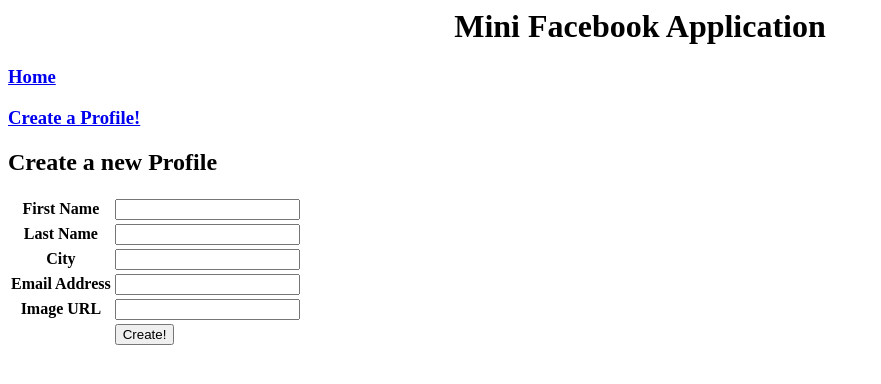
After one commit to sammystriker/CS_108, a Django app: page /mini_fb/create_profile in a window 1280 px wide. The commit adds this page. Shown: the top 384 px of the page, without its empty margins (0-881 px from the left). Run offline with Django 3.2, Linux system fonts and the light colour scheme.

Commit message:
Added update and status compatability

```diff
--- a/cs108/settings.py
+++ b/cs108/settings.py
@@ -109,7 +109,7 @@
 
 LANGUAGE_CODE = 'en-us'
 
-TIME_ZONE = 'UTC'
+TIME_ZONE = 'America/New_York'
 
 USE_I18N = True
 
--- /dev/null
+++ b/mini_fb/forms.py
@@ -0,0 +1,32 @@
+from django import forms
+from .models import Profile, StatusMessage
+
+class CreateProfileForm(forms.ModelForm):
+    ''' A form for creating a profile '''
+    firstN = forms.CharField(label="First Name", required=True)
+    lastN = forms.CharField(label="Last Name", required=True)
+    city = forms.CharField(label="City", required=True)
+    email = forms.CharField(label="Email Address", required=True)
+    image_url = forms.URLField(label="Image URL", required=True)
+
+    class Meta:
+        model= Profile
+        fields = ['firstN','lastN','city','email','image_url']
+
+
+class UpdateProfileForm(forms.ModelForm):
+
+    city = forms.CharField(label="City", required=True)
+    email = forms.CharField(label="Email Address", required=True)
+    image_url = forms.URLField(label="Image URL", required=True)
+
+    class Meta:
+        model= Profile
+        fields = ['city','email','image_url']
+
+class CreateStatusMessageForm(forms.ModelForm):
+    message = forms.Textarea()
+
+    class Meta:
+        model= StatusMessage
+        fields = ['message']
--- a/mini_fb/models.py
+++ b/mini_fb/models.py
@@ -1,15 +1,16 @@
 from django.db import models
+from django.urls import reverse
 
 # Create your models here.
 
 
 class Profile(models.Model):
     '''Profile for a a person '''
-    firstN = models.TextField(blank=False)
-    lastN = models.TextField(blank=False)
-    city = models.TextField(blank=False)
-    email = models.TextField(blank=False)
-    image_url = models.URLField(blank=True)
+    firstN = models.TextField(blank=False, verbose_name="First Name")
+    lastN = models.TextField(blank=False, verbose_name="Last Name")
+    city = models.TextField(blank=False, verbose_name="City")
+    email = models.TextField(blank=False, verbose_name="Email Adress")
+    image_url = models.URLField(blank=True, verbose_name="Image URL")
 
     def __str__(self):
         return '%s %s' % (self.firstN, self.lastN)
@@ -19,6 +20,10 @@
 
         statuses = StatusMessage.objects.filter(profile=self.pk)
         return statuses
+
+    def get_absolute_url(self):
+        '''Return a URL to the profile'''
+        return reverse("show_profile_page", kwargs={"pk":self.pk})
 
 
 class StatusMessage(models.Model):
--- a/mini_fb/templates/mini_fb/base.html
+++ b/mini_fb/templates/mini_fb/base.html
@@ -1,9 +1,10 @@
 <html>
-    <style> title {text-align: center;} </style>
+    <style> h1 {text-align: center;} </style>
 
     <h1>Mini Facebook Application</h1>
 
     <h3><a href="{% url 'home' %}">Home</a> </h3>
+    <h3><a href="{% url 'create_profile' %}">Create a Profile!</a> </h3>
 
         {% block content %}
         {% endblock %}
--- /dev/null
+++ b/mini_fb/templates/mini_fb/create_profile_form.html
@@ -0,0 +1,26 @@
+{% extends 'mini_fb/base.html' %}
+
+{% block content %}
+
+<h2>Create a new Profile </h2>
+
+<form method= 'POST'>
+    {% csrf_token %}
+    <table>
+        {% for field in form %}
+        <tr>
+            <th>{{field.label}}</th>
+            <td>{{field}}</td>
+        </tr>
+        {% endfor %}
+        <tr>
+            <td></td>
+            <td>
+                <input type="submit" name= 'Create Profile!' value="Create!">
+            </td>
+        </tr>
+    </table>
+
+</form>
+
+{% endblock %}
--- a/mini_fb/urls.py
+++ b/mini_fb/urls.py
@@ -10,6 +10,10 @@
 urlpatterns =[
     path('', ShowAllProfilesView.as_view(), name="show_all_profiles"),
     path('home', ShowAllProfilesView.as_view(), name="home"),
-    path('profile/<int:pk>', ShowProfilePageView.as_view(), name="show_profile_page")
+    path('profile/<int:pk>', ShowProfilePageView.as_view(), name="show_profile_page"),
+    path('create_profile', CreateProfileView.as_view(), name="create_profile"),
+    path('profile/<int:pk>/update', UpdateProfileView.as_view(), name="update_profile"),
+    path('profile/<int:pk>/post_status', create_status_message, name="post_status")
+
 
 ]
--- a/mini_fb/views.py
+++ b/mini_fb/views.py
@@ -1,7 +1,11 @@
 from django.shortcuts import render
 
-from django.views.generic import ListView, DetailView
+from django.views.generic import ListView, DetailView, CreateView, UpdateView
+from .forms import CreateProfileForm, UpdateProfileForm, CreateStatusMessageForm, StatusMessage
 from .models import Profile
+from django.shortcuts import redirect
+from django.urls import reverse
+from datetime import datetime
 
 # Create your views here.
 
@@ -19,11 +23,50 @@
     context_object_name = 'profile'
 
     def get_context_data(self, **kwargs):
-        '''Return a dictionary with context data for this template to use.'''
+        '''Return the context data (a dictionary) to be used in the template.'''
 
-        #get the default context data:
-        #this will include the Person record for this page view
+        # obtain the default context data (a dictionary) from the superclass;
+        # this will include the Profile record for this page view
         context = super(ShowProfilePageView, self).get_context_data(**kwargs)
+        # create a new CreateStatusMessageForm, and add it into the context dictionary
+        form = CreateStatusMessageForm()
+        context['create_status_form'] = form
+        # return this context dictionary
+        return context
 
-        #return the context dictionary
-        return context
+
+
+
+class CreateProfileView(CreateView):
+    form_class = CreateProfileForm
+    template_name = "mini_fb/create_profile_form.html"
+
+class UpdateProfileView(UpdateView):
+    form_class = UpdateProfileForm
+    template_name = "mini_fb/update_profile_form.html"
+    queryset = Profile.objects.all()
+
+def create_status_message(request, pk):
+    '''
+    Process a form submission to post a new status message.
+    '''
+    # find the profile that matches the `pk` in the URL
+    profile = Profile.objects.get(pk=pk)
+
+    # if and only if we are processing a POST request, try to read the data
+    if request.method == 'POST':
+
+        # read the data from this form submission
+        message = request.POST['message']
+
+        # save the new status message object to the database
+        if message:
+
+            sm = StatusMessage()
+            sm.profile = profile
+            sm.message = message
+            sm.timestamp = datetime.now()
+            sm.save()
+
+    # redirect the user to the show_profile_page view
+    return redirect(reverse('show_profile_page', kwargs={'pk': pk}))
```
Also changed, not shown: mini_fb/templates/mini_fb/show_profile_page.html (+22 -3 lines), mini_fb/templates/mini_fb/update_profile_form.html (added, +26 -0 lines), db.sqlite3, mini_fb/migrations/0003_auto_20200503_0052.py (added), mini_fb/migrations/0004_auto_20200503_0334.py (added), mini_fb/migrations/0005_auto_20200503_0339.py (added).
